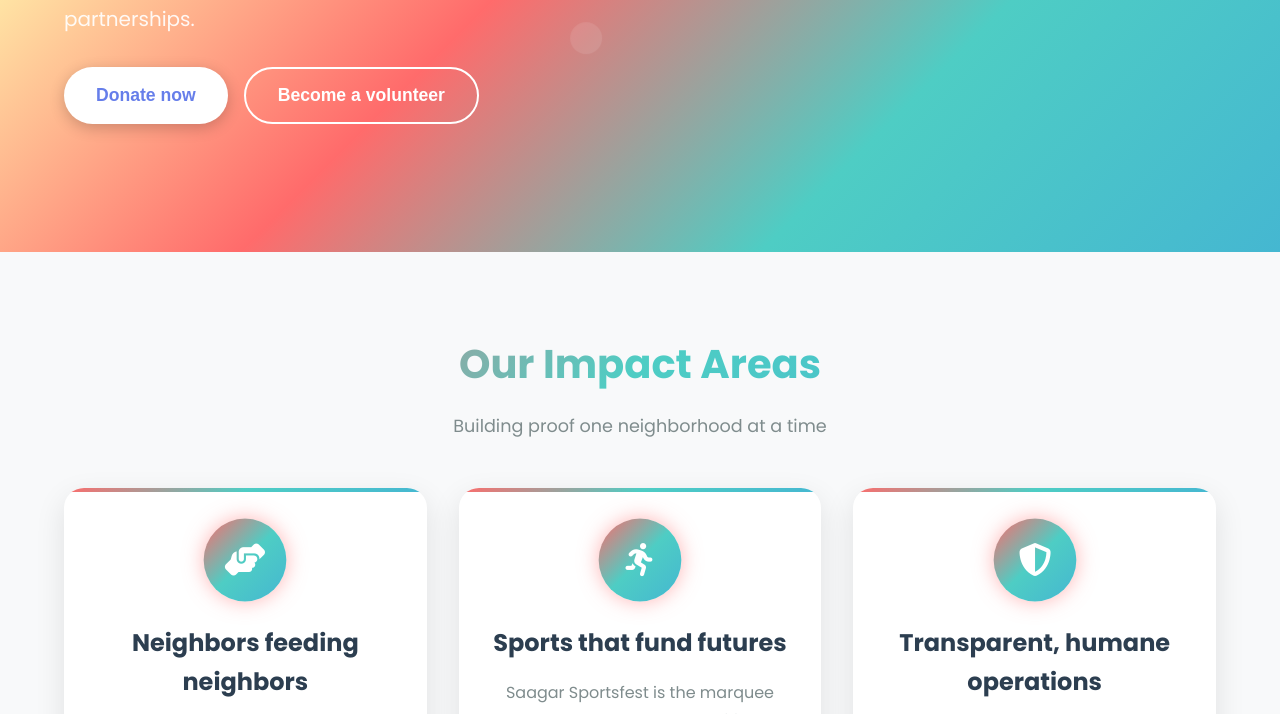
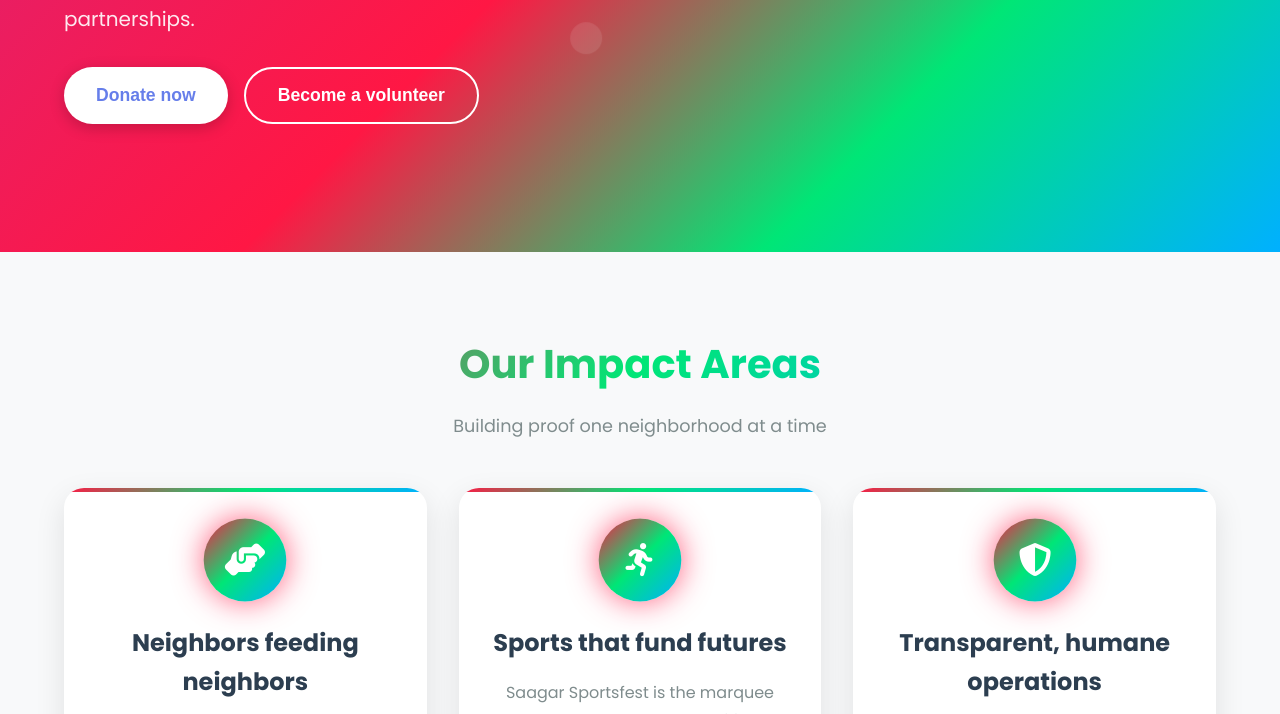
Before and after one commit to Furqanamir-7/SaagarFoundationfinal, a website: page index.html in a window 1280 px wide. Shown: the part 548-1262 px from the top of the page. Drawn offline with Linux system fonts and the light colour scheme.

Commit message:
Enhance colors to be more vibrant and saturated
- Updated color palette with more saturated primary colors
- Enhanced hero section gradient with vivid colors
- Increased shadow intensity for more dramatic effects
- Maintained same design structure and layout

```diff
--- a/styles.css
+++ b/styles.css
@@ -18,14 +18,14 @@ body {
 
 /* Enhanced Vibrant Color Palette */
 :root {
-    --primary-gradient: linear-gradient(135deg, #FF6B6B 0%, #4ECDC4 50%, #45B7D1 100%);
-    --secondary-gradient: linear-gradient(135deg, #FF8E53 0%, #FE6B8B 50%, #FF8E53 100%);
-    --accent-gradient: linear-gradient(135deg, #667eea 0%, #764ba2 100%);
-    --success-gradient: linear-gradient(135deg, #56ab2f 0%, #a8e063 100%);
-    --warning-gradient: linear-gradient(135deg, #f2994a 0%, #f2c94c 100%);
-    --neon-gradient: linear-gradient(135deg, #00ff88 0%, #00ffff 50%, #ff00ff 100%);
-    --sunset-gradient: linear-gradient(135deg, #ff6b6b 0%, #feca57 50%, #ff9ff3 100%);
-    --ocean-gradient: linear-gradient(135deg, #48dbfb 0%, #0abde3 50%, #006ba6 100%);
+    --primary-gradient: linear-gradient(135deg, #FF1744 0%, #00E676 50%, #00B0FF 100%);
+    --secondary-gradient: linear-gradient(135deg, #FF6D00 0%, #E91E63 50%, #FF6D00 100%);
+    --accent-gradient: linear-gradient(135deg, #7C4DFF 0%, #FF4081 100%);
+    --success-gradient: linear-gradient(135deg, #00C853 0%, #64DD17 100%);
+    --warning-gradient: linear-gradient(135deg, #FFD600 0%, #FF6F00 100%);
+    --neon-gradient: linear-gradient(135deg, #00FF41 0%, #00E5FF 50%, #FF00FF 100%);
+    --sunset-gradient: linear-gradient(135deg, #FF1744 0%, #FFD600 50%, #E91E63 100%);
+    --ocean-gradient: linear-gradient(135deg, #00E5FF 0%, #0091EA 50%, #0057B8 100%);
     --dark-bg: #0f0f23;
     --light-bg: #f8f9fa;
     --text-primary: #2c3e50;
@@ -33,8 +33,8 @@ body {
     --white: #ffffff;
     --shadow: 0 10px 30px rgba(0, 0, 0, 0.1);
     --shadow-hover: 0 15px 40px rgba(0, 0, 0, 0.15);
-    --neon-shadow: 0 0 20px rgba(255, 107, 107, 0.5);
-    --glow-shadow: 0 0 30px rgba(78, 205, 196, 0.4);
+    --neon-shadow: 0 0 30px rgba(255, 23, 68, 0.7);
+    --glow-shadow: 0 0 40px rgba(0, 230, 118, 0.6);
 }
 
 /* Navigation */
@@ -122,17 +122,17 @@ body {
     display: flex;
     align-items: center;
     padding: 0 5%;
-    background: linear-gradient(135deg, #FF6B6B 0%, #4ECDC4 25%, #45B7D1 50%, #96CEB4 75%, #FFEAA7 100%);
+    background: linear-gradient(135deg, #FF1744 0%, #00E676 25%, #00B0FF 50%, #FFD600 75%, #E91E63 100%);
     position: relative;
     overflow: hidden;
     animation: hero-gradient-shift 10s ease infinite;
 }
 
 @keyframes hero-gradient-shift {
-    0%, 100% { background: linear-gradient(135deg, #FF6B6B 0%, #4ECDC4 25%, #45B7D1 50%, #96CEB4 75%, #FFEAA7 100%); }
-    25% { background: linear-gradient(135deg, #4ECDC4 0%, #45B7D1 25%, #96CEB4 50%, #FFEAA7 75%, #FF6B6B 100%); }
-    50% { background: linear-gradient(135deg, #45B7D1 0%, #96CEB4 25%, #FFEAA7 50%, #FF6B6B 75%, #4ECDC4 100%); }
-    75% { background: linear-gradient(135deg, #96CEB4 0%, #FFEAA7 25%, #FF6B6B 50%, #4ECDC4 75%, #45B7D1 100%); }
+    0%, 100% { background: linear-gradient(135deg, #FF1744 0%, #00E676 25%, #00B0FF 50%, #FFD600 75%, #E91E63 100%); }
+    25% { background: linear-gradient(135deg, #00E676 0%, #00B0FF 25%, #FFD600 50%, #E91E63 75%, #FF1744 100%); }
+    50% { background: linear-gradient(135deg, #00B0FF 0%, #FFD600 25%, #E91E63 50%, #FF1744 75%, #00E676 100%); }
+    75% { background: linear-gradient(135deg, #FFD600 0%, #E91E63 25%, #FF1744 50%, #00E676 75%, #00B0FF 100%); }
 }
 
 .hero::before {
```
